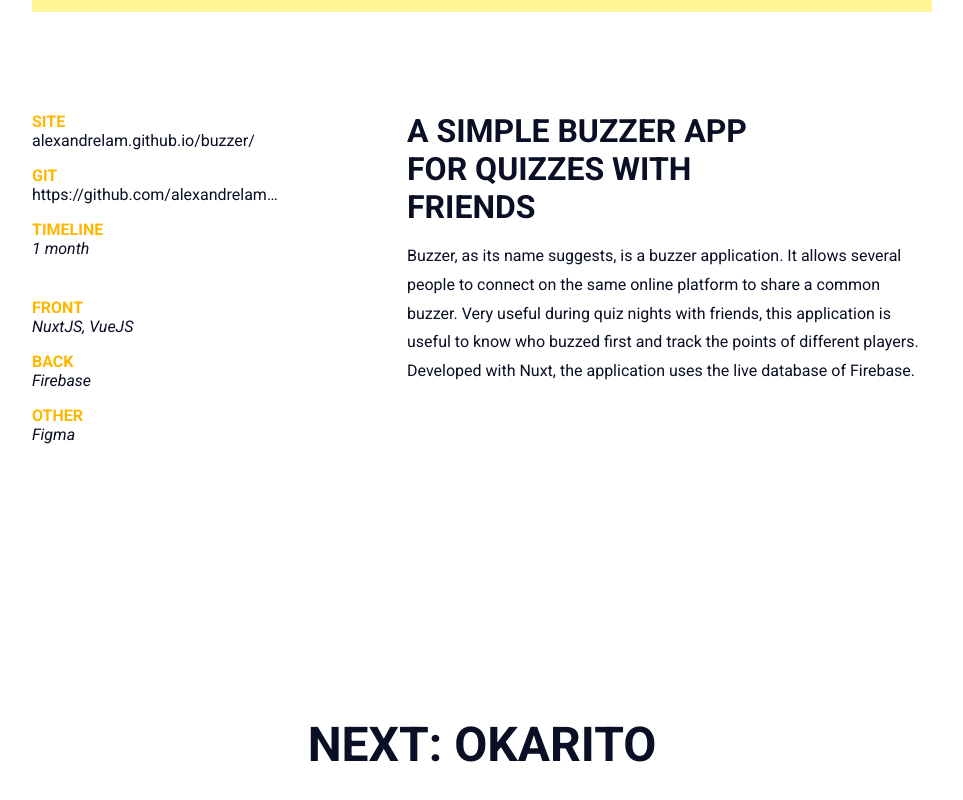
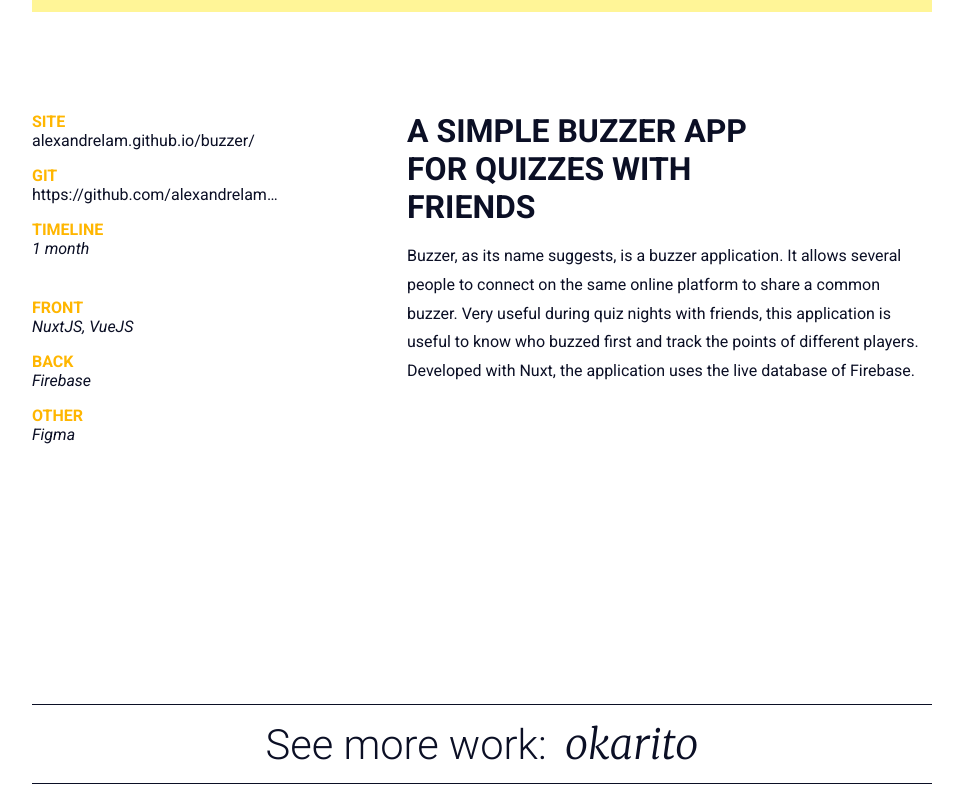
Before and after one commit to alexandrelam/portfolio, a Nuxt app: page /experiences/buzzer in a window 1280 px wide. Shown: the part 1365-2165 px from the top of the page, without its empty margins (158-1121 px from the left). Built offline with nearby package versions, Linux system fonts and the light colour scheme.

Commit message:
feat(detail): new next project button on details page

```diff
--- a/components/Details.vue
+++ b/components/Details.vue
@@ -41,7 +41,9 @@ section.description
       slot
   div(type="button").next-wrapper
     NuxtLink(:to="nextPage.url")
-      button NEXT: {{nextPage.title.toUpperCase()}}
+      button(@mouseover="setMouseHover(true)" @mouseleave="setMouseHover(false)")
+        span See more work:
+        span#work-title {{nextPage.title}}
 </template>
 
 <script>
@@ -99,9 +101,11 @@ export default {
   async mounted() {
     this.addVisitedPage(this.getRouteName());
     this.nextPage = await selectPage(this.visited, this.resetVisitedPage);
+
+    this.setMouseHover(false);
   },
   methods: {
-    ...mapMutations(["addVisitedPage", "resetVisitedPage"]),
+    ...mapMutations(["addVisitedPage", "resetVisitedPage", "setMouseHover"]),
     getRouteName() {
       return this.$route.name.split("-")[1];
     },
@@ -252,13 +256,23 @@ body {
     background: none;
     color: inherit;
     border: none;
-    padding: 0;
+    padding: 0.8rem;
     font: inherit;
     cursor: pointer;
     outline: inherit;
     outline: inherit;
-    font-weight: bold;
-    font-size: 3rem;
+    font-size: 2.6rem;
+    font-weight: 300;
+    border-top: 1px solid;
+    border-bottom: 1px solid;
+    width: 900px;
+
+    #work-title {
+      margin-left: 0.5rem;
+      font-family: "Merriweather", serif;
+      font-weight: 300;
+      font-style: italic;
+    }
   }
 }
 
```
